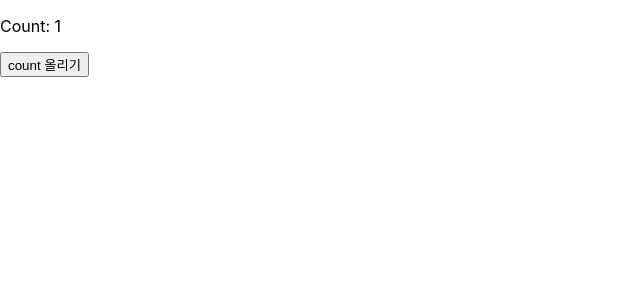
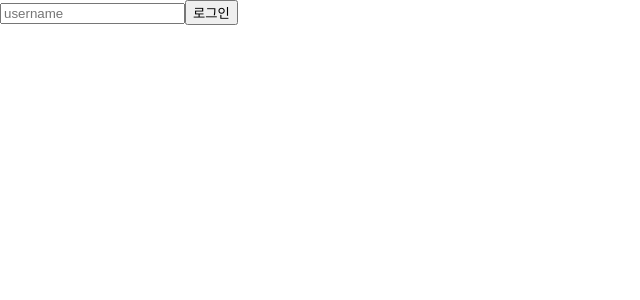
Before and after one commit to kyh012412/starcoding_useRef, a React (Create React App) app: page / in a window 1280 px wide. Shown: the top 300 px of the page, without its empty margins (0-640 px from the left). Built offline with nearby package versions, Linux system fonts and the light colour scheme.

Commit message:
inputref연결

```diff
--- a/src/App.js
+++ b/src/App.js
@@ -1,25 +1,18 @@
 import { useEffect, useRef, useState } from 'react';
 import './App.css';
 
+//자동 focus하려는 중
 function App() {
-  const [count,setCount] = useState(1);
-  const ref = useRef(1);
-
-  //countVar는 랜더링이 다시 될때 초기화가됨
-  let countVar = 0;
+  const inputRef = useRef();
 
   useEffect(()=>{
-    console.log('🎉렌더링...');
-    ref.current = ref.current+1;
-    console.log('ref count : '+ref.current);
-  })
+    console.log(inputRef);
+  },[])
 
   return (
     <div>
-      <p>Count: {count}</p>
-      <button onClick={()=>{
-        setCount(count+1)
-      }}>count 올리기</button>
+      <input ref={inputRef} type="text" placeholder='username'/>
+      <button>로그인</button>
     </div>
   );
 }
--- a/src/index.js
+++ b/src/index.js
@@ -6,9 +6,7 @@ import reportWebVitals from './reportWebVitals';
 
 const root = ReactDOM.createRoot(document.getElementById('root'));
 root.render(
-  <React.StrictMode>
-    <App />
-  </React.StrictMode>
+  <App />
 );
 
 // If you want to start measuring performance in your app, pass a function
```
Also changed, not shown: 1 other file (tests, documents, lock files or other folders).
